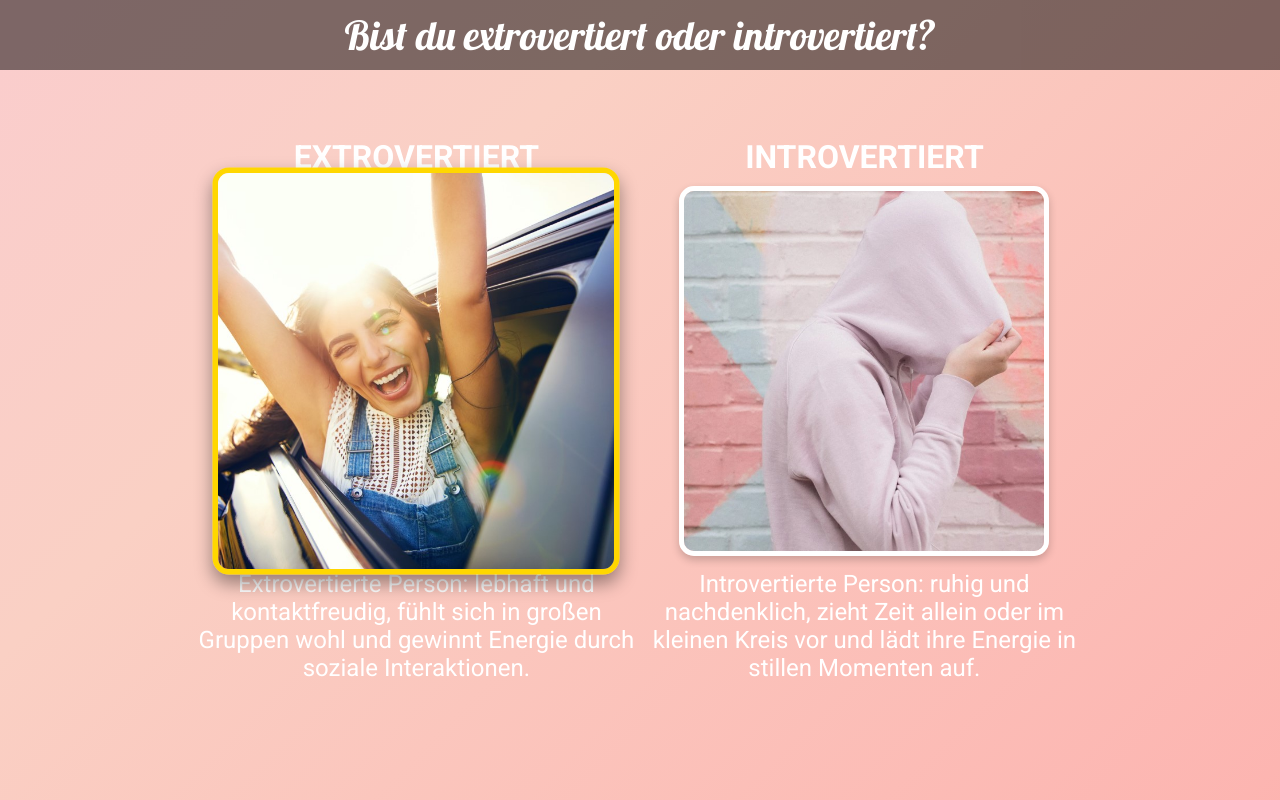
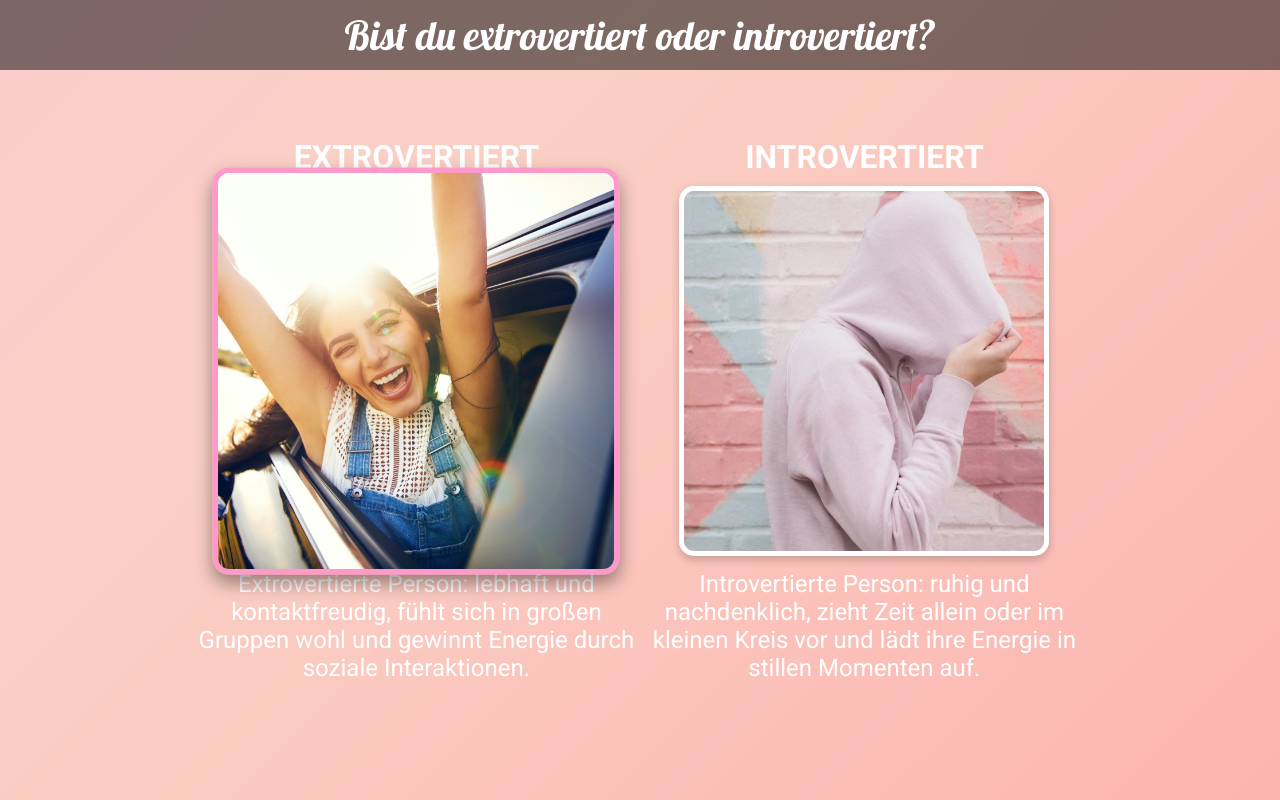
Before and after one commit to Potas1002/Bist-du-extrovertiert-, a plain HTML site: page index.html in a window 1280 px wide. In both pictures the pointer is over the picture 416 px from the left and 370 px from the top of the page. Drawn offline with Linux system fonts and the light colour scheme.

Commit message:
Update index.html

```diff
--- a/index.html
+++ b/index.html
@@ -89,7 +89,7 @@
         .text-image:hover {
             transform: scale(1.1); /* Slight zoom-in effect on hover */
             box-shadow: 0 8px 16px rgba(0, 0, 0, 0.4); /* Enhanced shadow on hover */
-            border-color: #ffd700; /* Change border color to a gold tone on hover */
+            border-color: #ff99c9; /* Change border color to a gold tone on hover */
         }
 
         /* Responsive Design */
```
